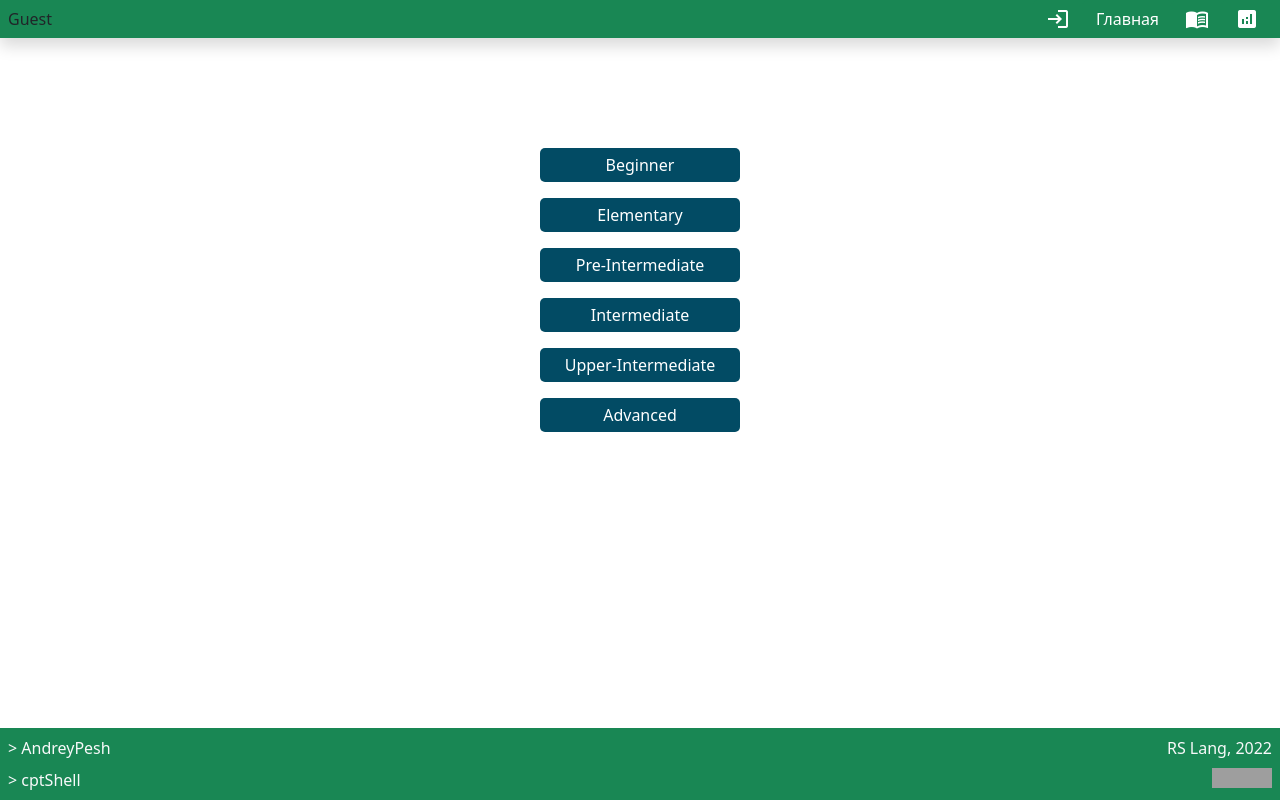
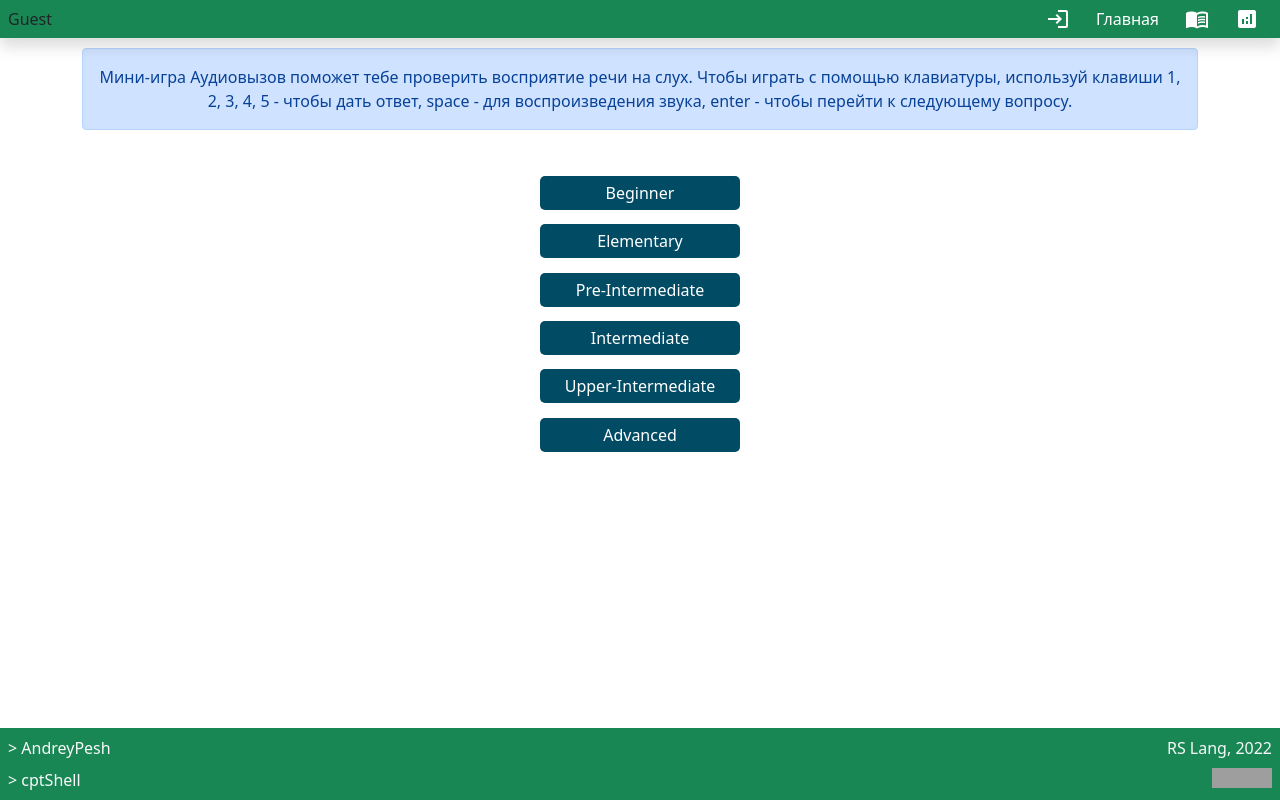
Before and after one commit to cptShell/RS-Lang, a React app: page /audiocall in a window 1280 px wide. Built offline with nearby package versions, Linux system fonts and the light colour scheme; grey boxes are pictures that could not be loaded.

Commit message:
feat: add game description

```diff
--- /dev/null
+++ b/src/components/audiocall/DescriptionAudiocall.tsx
@@ -0,0 +1,15 @@
+import React from 'react';
+
+const DescriptionAudiocall = () => {
+  return (
+    <div className='container'>
+      <div className='alert alert-primary description-game' role='alert'>
+        Мини-игра Аудиовызов поможет тебе проверить восприятие речи на слух. Чтобы играть с помощью клавиатуры,
+        используй клавиши 1, 2, 3, 4, 5 - чтобы дать ответ, space - для воспроизведения звука, enter - чтобы перейти
+        к следующему вопросу.
+      </div>
+    </div>
+  );
+};
+
+export default DescriptionAudiocall;
--- /dev/null
+++ b/src/components/sprint/DescriptionSprint.tsx
@@ -0,0 +1,14 @@
+import React from 'react';
+
+const DescriptionSprint = () => {
+  return (
+    <div className='container'>
+      <div className='alert alert-primary description-game' role='alert'>
+        Мини-игра Спринт поможет тебе проверить знаешь ли ты правильный перевод. Игра длится 60 секунд или пока не
+        закончаться слова. Чтобы дать ответ, кликай по нему мышкой или нажимай клавиши-стрелки.
+      </div>
+    </div>
+  );
+};
+
+export default DescriptionSprint;
--- a/src/components/sprint/Levels.tsx
+++ b/src/components/sprint/Levels.tsx
@@ -1,22 +1,31 @@
 import React, { MouseEvent } from 'react';
 import { SPRINT_LEVEL_DATA } from '../../utils/constants/constants';
+import { NameGame } from '../../utils/enum/enum';
+import DescriptionSprint from './DescriptionSprint';
+import DescriptionAudiocall from '../audiocall/DescriptionAudiocall';
 
-type HandlerSelectLevel = (event: MouseEvent<HTMLButtonElement>) => Promise<void>
+type HandlerSelectLevel = (event: MouseEvent<HTMLButtonElement>) => Promise<void>;
 
-const Levels: React.FC<{handlerSelectLevel: HandlerSelectLevel}> = ({handlerSelectLevel}) => {
-  const listButtons = SPRINT_LEVEL_DATA.map(data => {
+const Levels: React.FC<{ handlerSelectLevel: HandlerSelectLevel; nameGame: NameGame }> = ({
+  handlerSelectLevel,
+  nameGame,
+}) => {
+  const listButtons = SPRINT_LEVEL_DATA.map((data) => {
     return (
       <p key={data.nameLevel} className='sprint-level'>
-        <button onClick={handlerSelectLevel} data-number={data.level}>{data.nameLevel}</button>
+        <button onClick={handlerSelectLevel} data-number={data.level}>
+          {data.nameLevel}
+        </button>
       </p>
     );
   });
 
   return (
-    <div className='sprint-levels'>
-      {listButtons}
-    </div>
+    <>
+    {nameGame === NameGame.SPRINT ? <DescriptionSprint /> : <DescriptionAudiocall />}
+      <div className='sprint-levels'>{listButtons}</div>
+    </>
   );
-}
+};
 
 export default Levels;
--- a/src/pages/Audiocall.tsx
+++ b/src/pages/Audiocall.tsx
@@ -43,7 +43,7 @@ const Audiocall: React.FC = () => {
   return (
     <>{loading ? <Preloader /> :
       <>
-        {audiocall.startGame ? <AudiocallGame dataGame={dataGame}/>: <Levels handlerSelectLevel={handlerSelectLevel}/>}
+        {audiocall.startGame ? <AudiocallGame dataGame={dataGame}/>: <Levels handlerSelectLevel={handlerSelectLevel} nameGame={dataGame.name}/>}
       </>
     }
     </>
--- a/src/pages/Sprint.tsx
+++ b/src/pages/Sprint.tsx
@@ -68,7 +68,7 @@ const Sprint: React.FC = () => {
           {startGame ? (
             <SprintGame listWords={listWords} dataGame={dataGame} />
           ) : (
-            <Levels handlerSelectLevel={selectLevelGame} />
+            <Levels handlerSelectLevel={selectLevelGame} nameGame={dataGame.name}/>
           )}
         </>
       }
--- a/src/style/sprint/sprint.scss
+++ b/src/style/sprint/sprint.scss
@@ -1,7 +1,7 @@
 .sprint-levels {
-  padding-top: 100px;
+  padding-top: 30px;
   max-width: 100%;
-  height: 400px;
+  height: 320px;
   display: flex;
   flex-wrap: wrap;
   justify-content: center;
@@ -22,6 +22,10 @@
       }
     }
   }
+}
+
+.description-game {
+  text-align: center;
 }
 
 .sprint {
```
